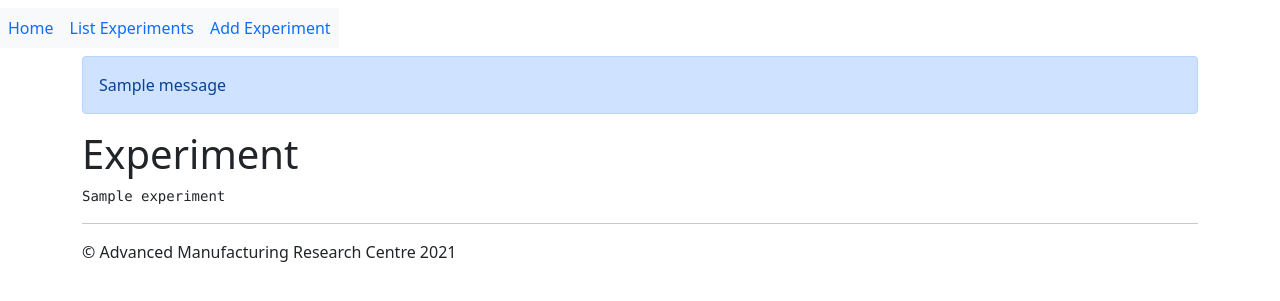
After one commit to Joe-Heffer-Shef/owast, a Flask app: page /experiment/1 in a window 1280 px wide. The commit adds this page. Shown: the top 301 px of the page. Run offline with Flask 2, Linux system fonts and the light colour scheme; one stand-in notice (Sample message) is shown; a database or web service that is not in the repository returns one stand-in record (values such as "Sample title"); some libraries are stand-ins or nearby versions.

Commit message:
add some basic experiment views

```diff
--- a/owast/app_factory.py
+++ b/owast/app_factory.py
@@ -1,3 +1,5 @@
+import secrets
+
 import flask
 
 import owast.blueprints.main.views
@@ -13,4 +15,7 @@ def create_app() -> flask.Flask:
 
     # TODO LDAP authentication (Active Directory)
 
+    # Generate random secret key
+    app.secret_key = secrets.token_urlsafe()
+
     return app
--- /dev/null
+++ b/owast/blueprints/experiment/templates/experiment/detail.html
@@ -0,0 +1,7 @@
+{% extends "layout.html" %}
+{% set title = 'Experiment' %}
+{% block content %}
+<pre>
+{{ experiment | pprint }}
+</pre>
+{% endblock %}
--- a/owast/blueprints/experiment/views.py
+++ b/owast/blueprints/experiment/views.py
@@ -1,40 +1,57 @@
+"""
+Experiment views
+"""
+
+import datetime
+
 import flask
-import pymongo
+import pymongo.database
+import pymongo.collection
+import pymongo.results
 
+import owast.database
+
+app = flask.current_app
 blueprint = flask.Blueprint('experiment', __name__, url_prefix='/experiment', template_folder='templates')
-
-
-def get_db():
-    client = pymongo.MongoClient('meta')
-    db = client.owast
-
-    return db
+db = owast.database.get_db()
 
 
 @blueprint.route('/')
 def list_():
-    db = get_db()
-    return flask.render_template('experiment/list.html', experiments=db.experiment.find())
+    experiments = db.experiments.find()
+    return flask.render_template('experiment/list.html', experiments=experiments)
 
 
-@blueprint.route('/create')
+@blueprint.route('/create', methods={'GET', 'POST'})
 def create():
     """
     Write new experiment metadata and file upload.
     """
 
     if flask.request.method == 'POST':
-        # TODO add experiment to database
-        pass
+        experiment = dict(flask.request.form)
+        experiment['start_time'] = datetime.datetime.fromisoformat(experiment['start_time'])
+
+        # Get document collection
+        experiments = db.experiments  # type: pymongo.collection.Collection
+
+        # Create new experiment record
+        experiments.insert_one(experiment)
+
+        flask.flash(f'Added experiment {experiment}')
+
+        return flask.redirect(flask.url_for('experiment.list_'))
 
     return flask.render_template('experiment/create.html')
 
 
 @blueprint.route('/<string:experiment_id>')
 def detail(experiment_id: str):
-    db = get_db()
+    """
+    Show the details of a particular experiment
+    """
 
-    db.experiment.find_one(dict(experiment_id=experiment_id))
+    experiment = db.experiment.find_one(dict(experiment_id=experiment_id))
 
     # TODO create SAS token for Azure Blob Storage
     # this will be passed to Javascript for temporary authentication
@@ -45,4 +62,22 @@ def detail(experiment_id: str):
     # Uploading Large Files in Windows Azure Blob Storage Using Shared Access Signature, HTML, and JavaScript
     # https://docs.microsoft.com/en-us/answers/questions/535512/how-to-upload-large-files-in-chunks-in-azure-blobs.html
 
-    return flask.render_template('experiment/detail.html')
+    return flask.render_template('experiment/detail.html', experiment=experiment)
+
+
+@blueprint.route('/<string:experiment_id>/delete')
+def delete(experiment_id: str):
+    """
+    Remove an experiment document
+    """
+
+    experiment = dict(experiment_id=experiment_id)
+    experiments = db.experiments  # type: pymongo.collection.Collection
+
+    result = experiments.delete_one(experiment)  # type: pymongo.results.DeleteResult
+
+    app.logger.info(result.raw_result)
+
+    flask.flash(f'Deleted experiment "{experiment_id}"')
+
+    return flask.redirect(flask.url_for('experiment.list_'))
--- a/owast/templates/layout.html
+++ b/owast/templates/layout.html
@@ -31,6 +31,17 @@
 
 <div class="container">
 
+<!-- Flashed messages -->
+<div id="flash">
+{% with messages = get_flashed_messages() %}
+{% for message in messages %}
+  <div class="alert alert-primary" role="alert">
+    {{ message }}
+  </div>
+{% endfor %}
+{% endwith %}
+</div>
+
 <!-- Content -->
 <div id="content">
 <h1>{{ title }}</h1>
```
Also changed, not shown: docker-compose.yaml (+7 -0 lines), meta/schema.js (added, +14 -0 lines), owast/blueprints/experiment/templates/experiment/list.html (+7 -1 lines), owast/database.py (added, +11 -0 lines).
